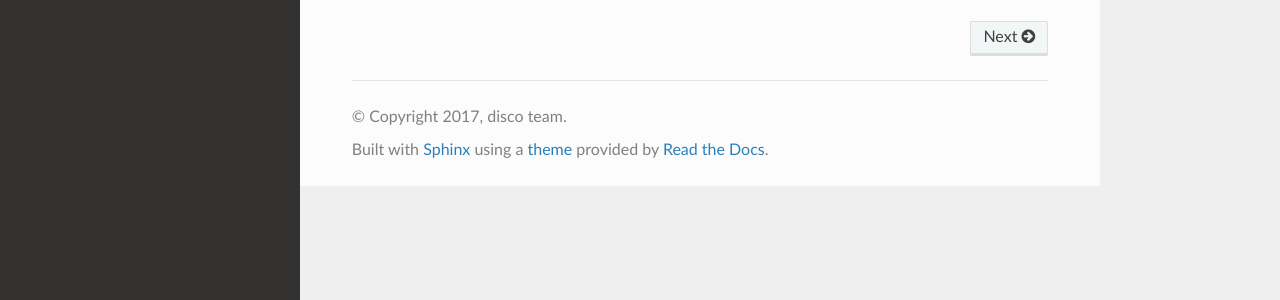
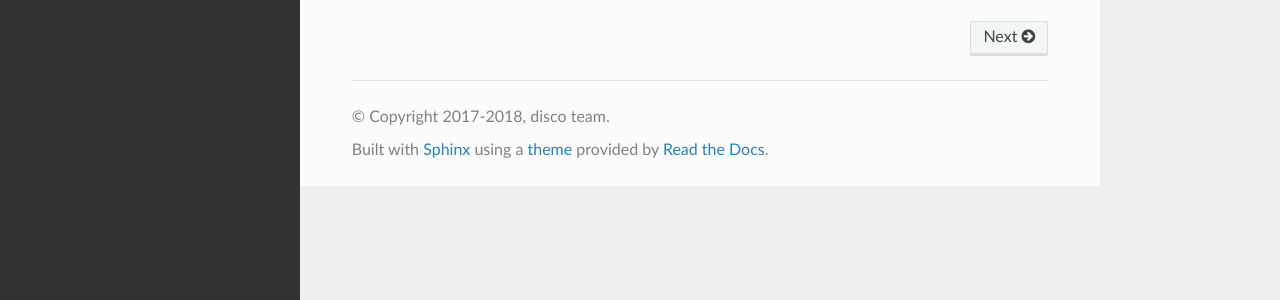
Before and after one commit to disco-lang/disco, a Sphinx documentation site: the page built from docs/index.rst, in a window 1280 px wide. Shown: the part 499-799 px from the top of the page. Built offline with Sphinx 7.4.7 and the Read the Docs theme 2.0.0, drawn with Linux system fonts in a browser that asks for light colours.

Commit message:
docs: update copyright year [ci skip]

```diff
--- a/docs/conf.py
+++ b/docs/conf.py
@@ -47,7 +47,7 @@ master_doc = 'index'
 
 # General information about the project.
 project = u'disco'
-copyright = u'2017, disco team'
+copyright = u'2017-2018, disco team'
 author = u'disco team'
 
 # The version info for the project you're documenting, acts as replacement for
```
